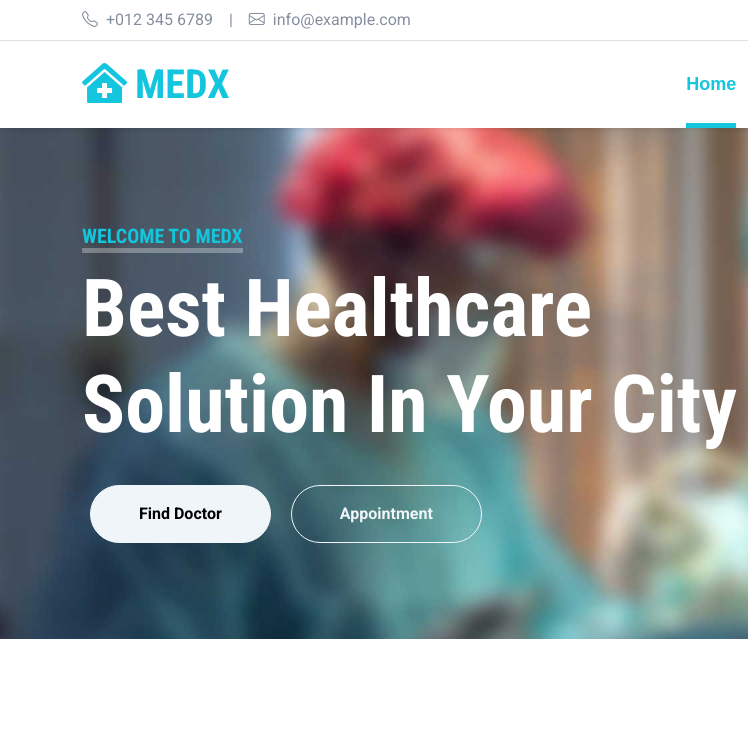
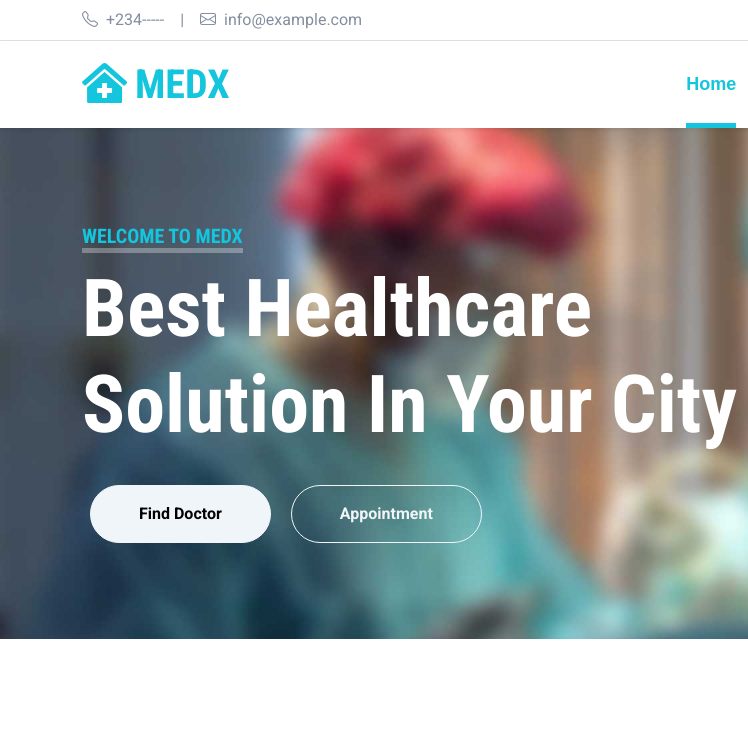
Before and after one commit to WealthFinanceT/MedX, a plain HTML site: page index.html in a window 1280 px wide. Shown: the top 732 px of the page, 0-748 px from the left. Drawn offline with nearby package versions, Linux system fonts and the light colour scheme.

Commit message:
Update index.html

```diff
--- a/index.html
+++ b/index.html
@@ -37,7 +37,7 @@
             <div class="row">
                 <div class="col-md-6 text-center text-lg-start mb-2 mb-lg-0">
                     <div class="d-inline-flex align-items-center">
-                        <a class="text-decoration-none text-body pe-3" href=""><i class="bi bi-telephone me-2"></i>+012 345 6789</a>
+                        <a class="text-decoration-none text-body pe-3" href=""><i class="bi bi-telephone me-2"></i>+234-----</a>
                         <span class="text-body">|</span>
                         <a class="text-decoration-none text-body px-3" href=""><i class="bi bi-envelope me-2"></i>info@example.com</a>
                     </div>
```
